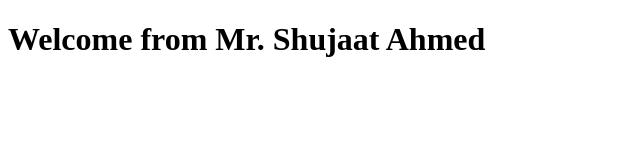
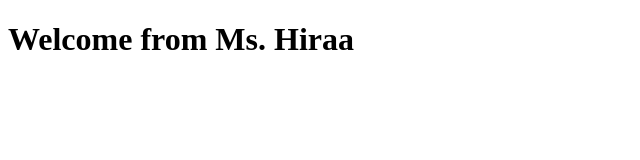
Before and after one commit to shujaatahmed/BootCamp2020, a plain HTML site: page index.html in a window 1280 px wide. Shown: the whole page, without its empty margins (0-640 px from the left). Drawn offline with Linux system fonts and the light colour scheme.

Commit message:
Update index.html

```diff
--- a/index.html
+++ b/index.html
@@ -8,7 +8,9 @@
 <body>
     <div>
 
-        <h1>Welcome from Mr. Shujaat Ahmed</h1>
+        <h1>Welcome from Ms. Hiraa
+
+        </h1>
     </div>
 </body>
 </html>
```
